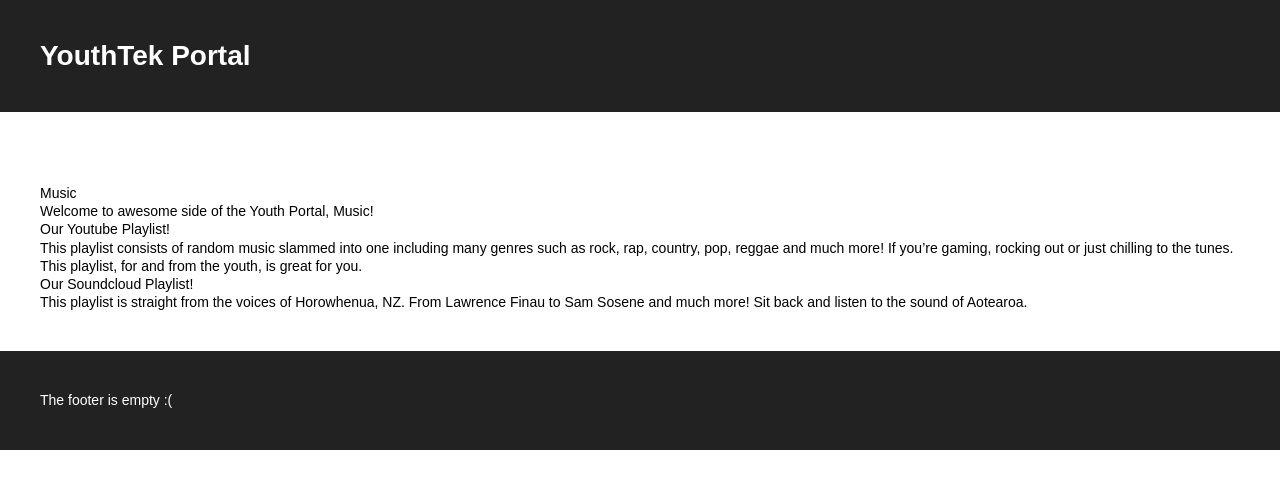
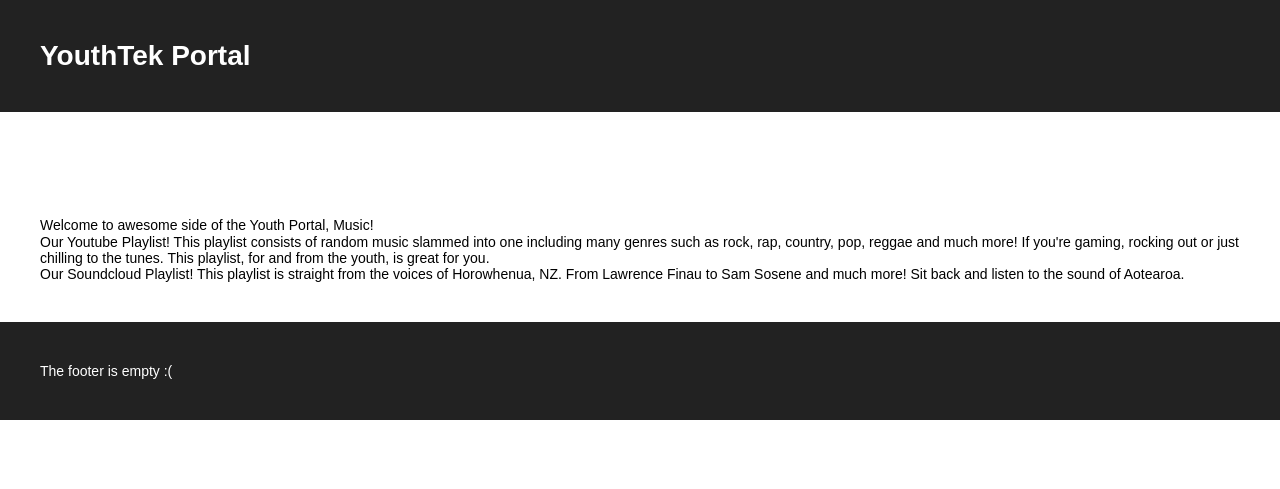
Before and after one commit to YouthTek/Portal, a Jekyll site: the page built from youthmusic.md, in a window 1280 px wide. Shown: the top 489 px of the page. Built offline with Jekyll 4.4.1, drawn with Linux system fonts in a browser that asks for light colours; Markdown is read by kramdown in place of the engine named in the settings.

Commit message:
Nw MusicP

```diff
--- a/youthmusic.md
+++ b/youthmusic.md
@@ -5,16 +5,17 @@
 
 # YouthTek Music
 
-Music
+<h1> Music </h1>
 
-Welcome to awesome side of the Youth Portal, Music!
+<p> Welcome to awesome side of the Youth Portal, Music! </p>
 
-
+<div class="youtube-music">
 Our Youtube Playlist!
 
 This playlist consists of random music slammed into one including many genres such as rock, rap, country, pop, reggae and much more! If you're gaming, rocking out or just chilling to the tunes. This playlist, for and from the youth, is great for you.
-
-
+</div>
+<div class="soundcloud-music">
 Our Soundcloud Playlist!
 
 This playlist is straight from the voices of Horowhenua, NZ. From Lawrence Finau to Sam Sosene and much more! Sit back and listen to the sound of Aotearoa.
+</div>
```
